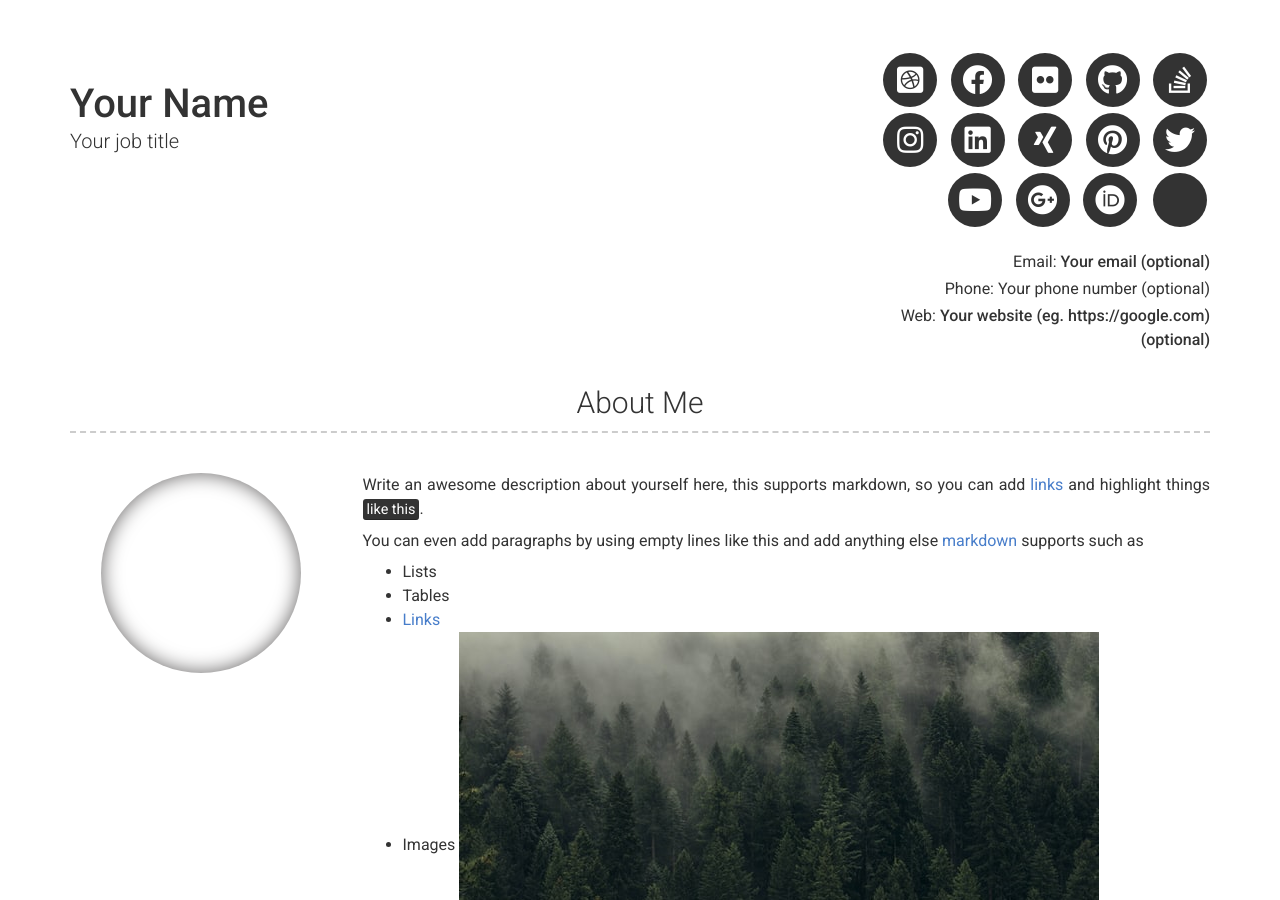
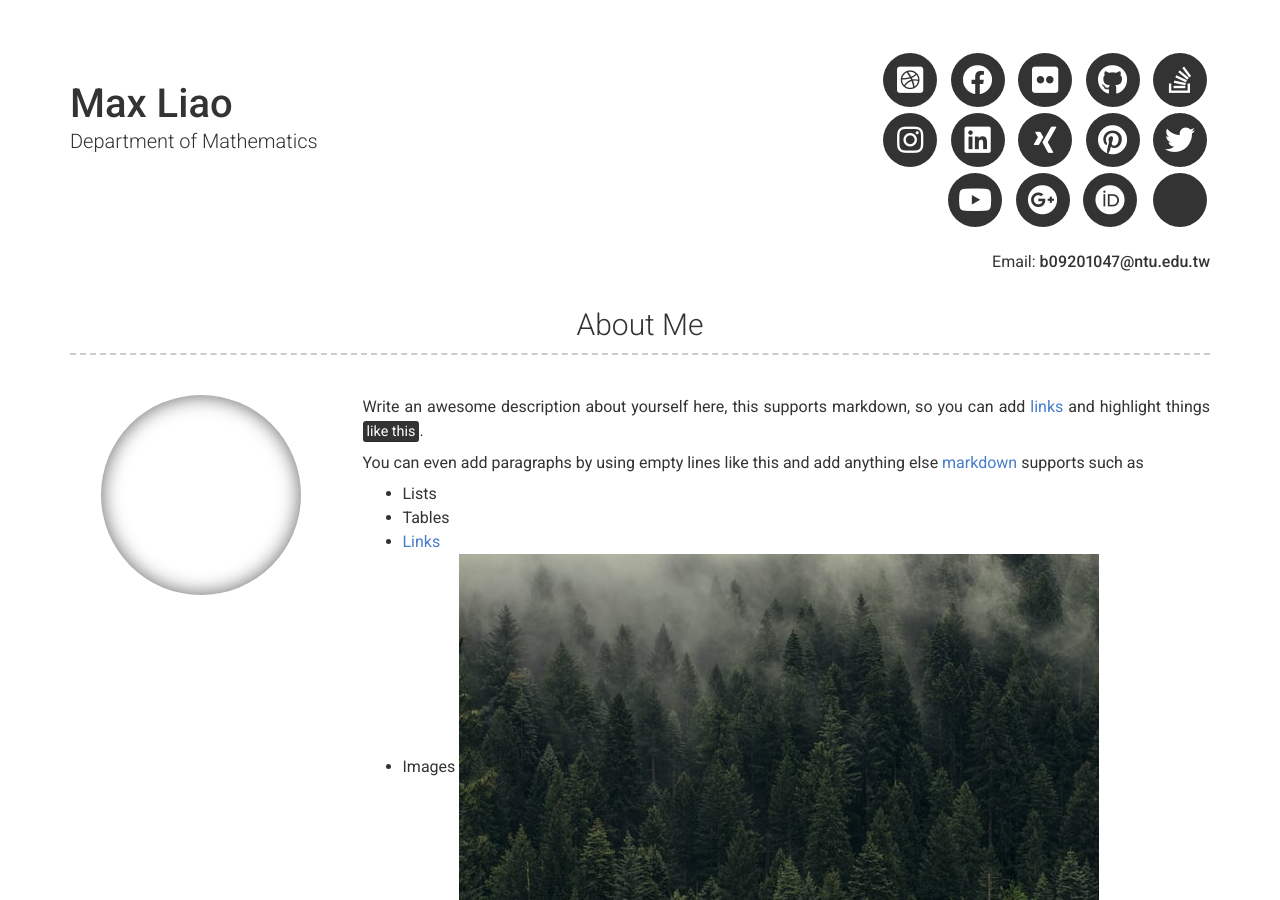
Before and after one commit to max90156/test-website, a Jekyll site: the page built from index.md, in a window 1280 px wide and 900 px high. Built offline with Jekyll 4.4.1, drawn with Linux system fonts in a browser that asks for light colours; nearby versions of some CDN libraries; some of the changed text lies outside the part shown.

Commit message:
Update _config.yml

```diff
--- a/_config.yml
+++ b/_config.yml
@@ -6,13 +6,13 @@ repository: Git repository where your resume will be hosted, only required if yo
 version: 2
 
 # Personal info
-name: Your Name
-title: Your job title
-email: Your email (optional)
+name: Max Liao
+title: Department of Mathematics
+email: b09201047@ntu.edu.tw
 # email_title: Email (Email title override)
-phone: Your phone number (optional)
+# phone:
 # phone_title: Phone (Phone title override)
-website: Your website (eg. https://google.com)(optional)
+#website: Your website (eg. https://google.com)(optional)
 # website_title: Web (Website title override)
 
 # Dark Mode (true/false/never)
```
